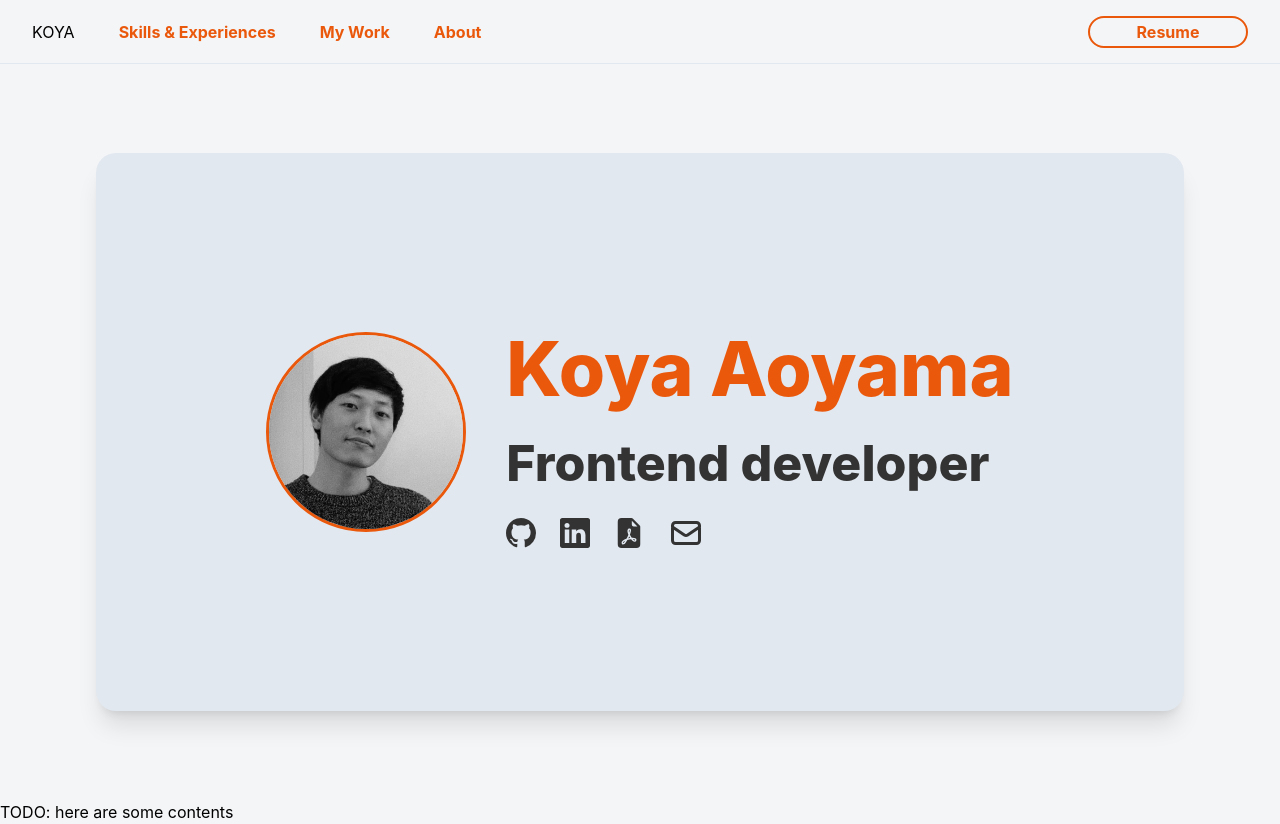
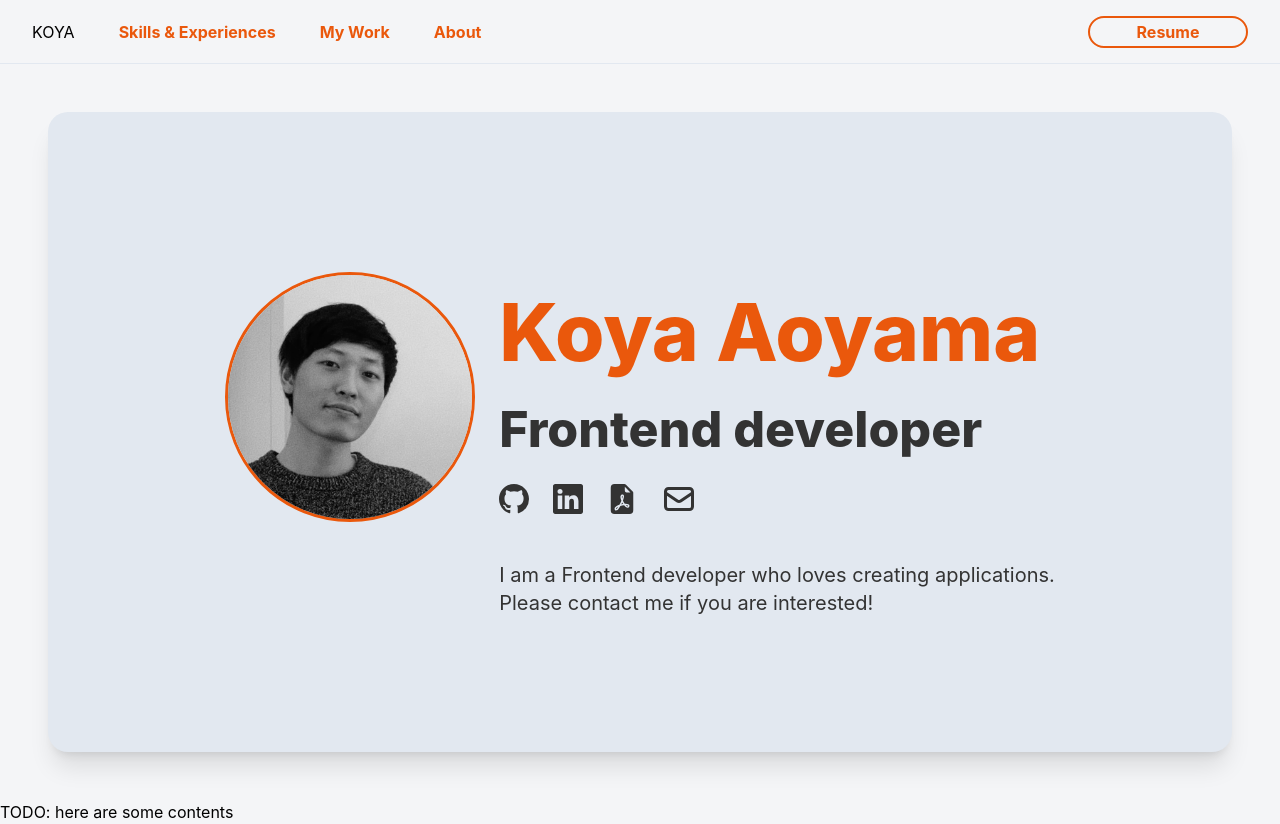
Before and after one commit to koyablue/portfolio, a Next.js app: page / in a window 1280 px wide. Built offline with nearby package versions, Linux system fonts and the light colour scheme.

Commit message:
fix main page layout

```diff
--- a/next.config.js
+++ b/next.config.js
@@ -2,6 +2,11 @@
 const nextConfig = {
   reactStrictMode: true,
   swcMinify: true,
+  images: {
+    domains: [
+      'skillicons.dev'
+    ]
+  }
 }
 
 module.exports = nextConfig
--- a/pages/index.tsx
+++ b/pages/index.tsx
@@ -6,10 +6,10 @@ import styles from '../styles/Home.module.css'
 
 // icons
 import { BsGithub, BsLinkedin, BsFileEarmarkPdfFill } from 'react-icons/bs'
-import { MdEmail } from 'react-icons/md'
 import { HiOutlineMail } from 'react-icons/hi'
-import { GiHamburgerMenu } from 'react-icons/gi'
-import { GrClose } from 'react-icons/gr'
+import { SiTypescript, SiRedux } from 'react-icons/si'
+import { FaReact } from 'react-icons/fa'
+import { RiReactjsLine } from 'react-icons/ri'
 
 // constants
 import { gitHubUrl } from '../constants'
@@ -68,18 +68,21 @@ const Home = () => {
 
   return (
     <>
-
       {/* hero container */}
-      <div className='flex items-center justify-center h-[calc(100vh_-_64px)] mt-[64px] px-5 lg:p-24'>
+      {/* lg:p-24 */}
+      <div className='flex items-center justify-center h-[calc(100vh_-_64px)] mt-[64px] p-5 lg:p-12'>
+        {/* h-[calc(100% - 96px)] */}
         <div className={`
-            flex flex-col justify-center items-center gap-10
-            h-[calc(100% - 96px)] w-full
+            flex flex-col justify-center items-center gap-6
+            h-full w-full
             px-10
             py-10
             rounded-[20px]
             bg-slate-200
             shadow-xl
             xs:py-28
+            sm:gap-6
+            lg:items-start
             lg:flex-row
             lg:py-40
             `
@@ -87,7 +90,7 @@ const Home = () => {
         >
           {/* profile photo */}
           <section>
-            <div className='w-[150px] h-[150px] lg:w-[200px] lg:h-[200px] relative'>
+            <div className='w-[150px] h-[150px] md:w-[250px] md:h-[250px] relative'>
               <Image
                 src='/images/profile/me_monotone.png'
                 layout='fill'
@@ -101,14 +104,21 @@ const Home = () => {
           <section>
             <div className='mb-3.5'>
               {/* text-[52px] */}
-              <p className='text-[45px] font-extrabold text-orange-600 md:text-[50px] lg:text-[75px]'>Koya Aoyama</p>
-              <p className='text-[45px] font-extrabold text-textMainDark md:text-[50px]'>
+              <p
+                className={
+                  `text-[45px] font-extrabold text-orange-600
+                  sm:text-[55px] md:text-[75px] lg:text-[80px] xl:text-9xl xl:mb-3.5`
+                }
+              >
+                Koya Aoyama
+              </p>
+              <p className='text-[35px] font-extrabold text-textMainDark md:text-[50px] xl:text-[70px]'>
                 Frontend <br className='hidden'/>developer
               </p>
             </div>
             {/* <p>Sometimes backend developer.</p> */}
             {/* links */}
-            <ul className='flex items-center gap-6'>
+            <ul className='flex items-center gap-6 pb-1 mb-10'>
               <LinkListItem href={gitHubUrl}>
                 <BsGithub />
               </LinkListItem>
@@ -131,6 +141,54 @@ const Home = () => {
                 </a>
               </li>
             </ul>
+            <div>
+              <p className='text-sm text-textMainDark md:text-xl'>
+                I am a Frontend developer who loves creating applications.
+              </p>
+              <p className='text-sm text-textMainDark md:text-xl'>
+                Please contact me if you are interested!
+              </p>
+            </div>
+
+            {/* use <img> tag intentionally instead of <Image /> component to avoid a strange error */}
+            {/* the error is like: 400 bad request. "url" parameter is valid but image type is not allowed. */}
+            {/* <ul className='flex'>
+              <li>
+                <img src="https://skillicons.dev/icons?i=react" alt='React icon' />
+              </li>
+              <li>
+                <img src="https://skillicons.dev/icons?i=typescript" alt='TypeScript icon' />
+              </li>
+              <li>
+                <img src="https://skillicons.dev/icons?i=nextjs" alt='Next.js icon' />
+              </li>
+              <li>
+                <img src="https://skillicons.dev/icons?i=redux" alt='Redux icon' />
+              </li>
+              <li>
+                <img src="https://skillicons.dev/icons?i=jest" alt='Jest icon' />
+              </li>
+            </ul> */}
+
+            {/* &theme=light to make icons bright */}
+            {/* <ul className='flex'>
+              <li>
+                <img src="https://skillicons.dev/icons?i=php" alt='PHP icon' />
+              </li>
+              <li>
+                <img src="https://skillicons.dev/icons?i=laravel" alt='Laravel icon' />
+              </li>
+              <li>
+                <img src="https://skillicons.dev/icons?i=mysql" alt='MySQL icon' />
+              </li>
+              <li>
+                <img src="https://skillicons.dev/icons?i=linux" alt='Linux icon' />
+              </li>
+              <li>
+                <img src="https://skillicons.dev/icons?i=aws" alt='AWS icon' />
+              </li>
+            </ul> */}
+
           </section>
         </div>
       </div>
```
